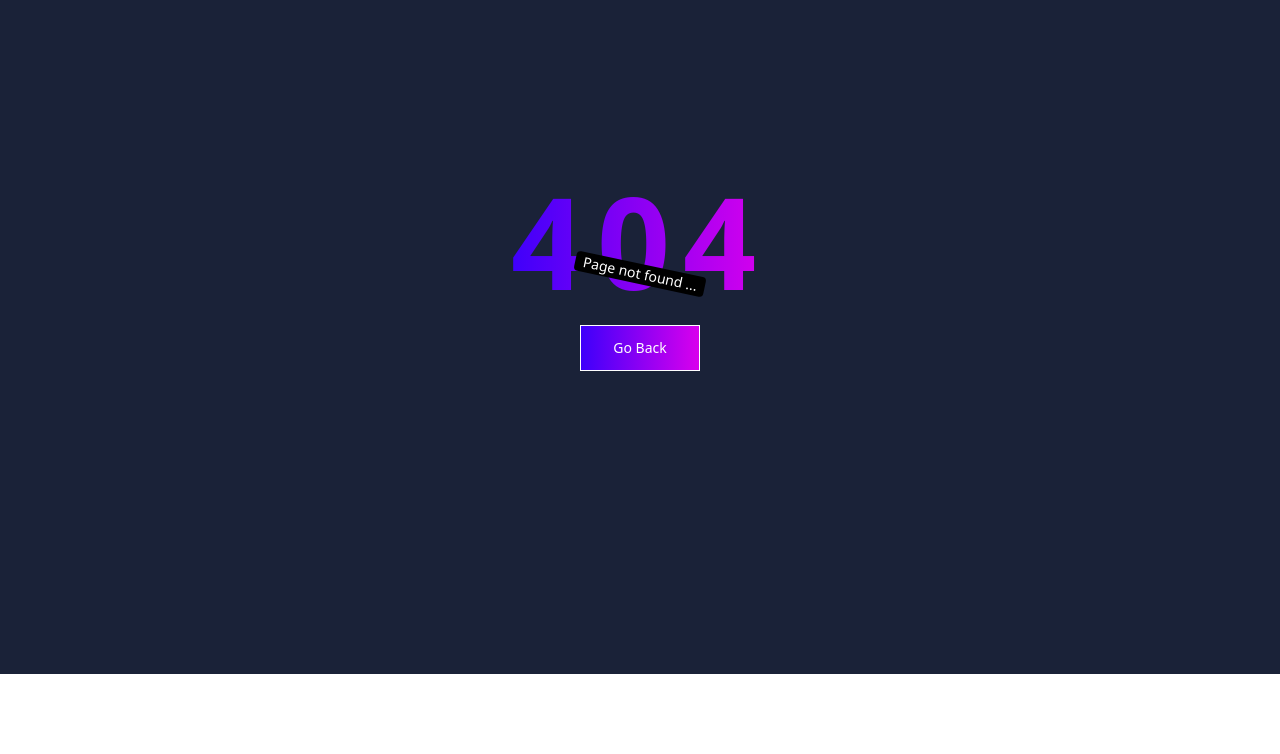
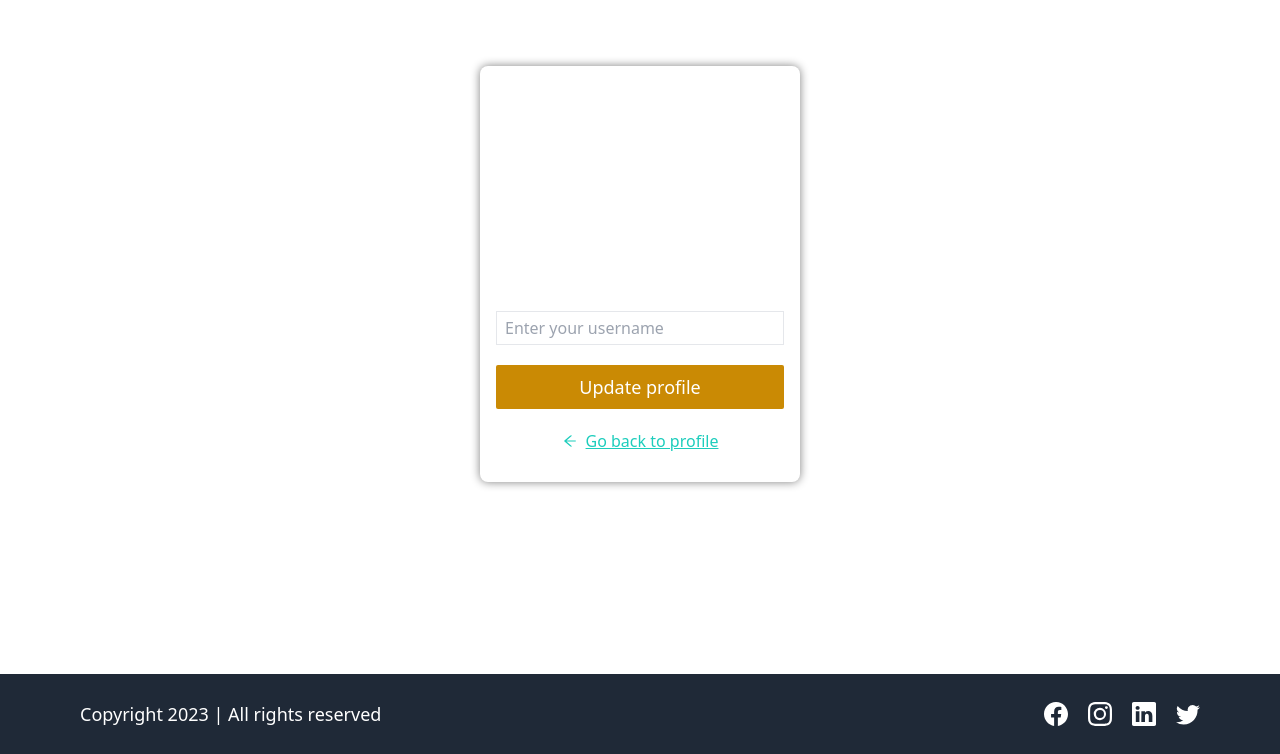
Before and after one commit to shoaibhasann/Coursify-LMS, a React (Vite) app in the folder client/: page /user/editprofile in a window 1280 px wide. Before the commit this address had no page. Shown: the part 126-880 px from the top of the page. Before the commit the page ends 800 px from the top, so only its background shows below. Built offline with nearby package versions, Linux system fonts and the light colour scheme; sample sign-in values are in the browser's storage.

Commit message:
Added edit profile page and its implementation

```diff
--- a/client/src/App.jsx
+++ b/client/src/App.jsx
@@ -13,6 +13,8 @@ import HomePage from './pages/HomePage.jsx'
 import Login from './pages/Login.jsx'
 import NotFound from './pages/NotFound.jsx'
 import Signup from './pages/Signup.jsx'
+import EditProfile from './pages/user/EditProfile.jsx'
+import Profile from './pages/user/Profile.jsx'
 
 function App() {
   return (
@@ -30,6 +32,11 @@ function App() {
         <Route path="/course/create" element={<CreateCourse />} />
       </Route>
 
+      <Route element={<RequireAuth allowedRoles={["admin", "user"]}/>}>
+        <Route path="/user/profile" element={<Profile />} />
+        <Route path="/user/editprofile" element={<EditProfile />} />
+      </Route>
+
       <Route path="*" element={<NotFound />} />
     </Routes>
   );
--- /dev/null
+++ b/client/src/pages/user/EditProfile.jsx
@@ -0,0 +1,134 @@
+import { useState } from "react";
+import toast from "react-hot-toast";
+import { AiOutlineArrowLeft } from "react-icons/ai";
+import { BsPersonCircle } from "react-icons/bs";
+import { useDispatch, useSelector } from "react-redux";
+import { Link,useNavigate } from "react-router-dom";
+
+import HomeLayout from "../../layouts/HomeLayout.jsx";
+import { getUserData, updateProfile } from "../../redux/slices/AuthSlice.js";
+
+function EditProfile() {
+
+    const dispatch = useDispatch();
+
+    const navigate = useNavigate();
+
+    const [data, setData] = useState({
+        username: "",
+        previewImage: "",
+        avatar: undefined,
+        userId: useSelector((state) => state?.auth?.data?._id)
+    });
+
+    const handleInputChange = (e) => {
+        const { name, value } = e.target;
+
+        setData({
+            ...data,
+            [name] : value
+        });
+    };
+
+    const handleImageUpload = (e) => {
+        e.preventDefault();
+        const file = e.target.files[0];
+
+        if(file){
+            const reader = new FileReader();
+            reader.readAsDataURL(file);
+            reader.addEventListener("load", () => {
+                setData({
+                    ...data,
+                    previewImage: reader.result,
+                    avatar: file
+                })
+            })
+        }
+
+    }
+
+    const onFormSubmit = async (e) => {
+        e.preventDefault();
+
+        if(data.username !== "" && data.username.length < 5){
+            toast.error("username must be atleast of 5 characters.")
+        }
+
+        const formData = new FormData();
+
+        if(data.username !== ''){
+            formData.append("username", data.username);
+        }
+
+        if(data.avatar !== undefined){
+            formData.append("avatar", data.avatar);
+        }
+
+        await dispatch(updateProfile(formData));
+
+        await dispatch(getUserData());
+
+        navigate("/user/profile");
+
+    }
+  return (
+    <HomeLayout>
+      <div className="flex items-center justify-center h-[100vh]">
+        <form
+          noValidate
+          encType="multipart/form-data"
+          onSubmit={onFormSubmit}
+          className="flex flex-col justify-center gap-5 rounded-lg p-4 text-white w-80 min-h-[26rem] shadow-[0_0_10px_gray]"
+        >
+          <h1 className="text-center text-2xl font-semibold">Edit profile</h1>
+          <label className="cursor-pointer" htmlFor="image_uploads">
+            {data.previewImage ? (
+              <img
+                className="w-28 h-28 rounded-full m-auto"
+                src={data.previewImage}
+              />
+            ) : (
+              <BsPersonCircle className="w-28 h-28 rounded-full m-auto" />
+            )}
+          </label>
+          <input
+            onChange={handleImageUpload}
+            className="hidden"
+            type="file"
+            id="image_uploads"
+            name="image_uploads"
+          />
+          <div className="flex flex-col gap-1">
+            <label htmlFor="username" className="text-lg font-semibold">
+              Username
+            </label>
+            <input
+              required
+              type="text"
+              name="username"
+              id="username"
+              placeholder="Enter your username"
+              className="bg-transparent px-2 py-1 border"
+              value={data.username}
+              onChange={handleInputChange}
+            />
+          </div>
+          <button
+            type="submit"
+            className="w-full bg-yellow-600 hover:bg-yellow-500 transition-all ease-in-out duration-300 rounded-sm py-2 text-lg cursor-pointer"
+          >
+            Update profile
+          </button>
+          <Link to="/user/profile">
+            <p className="link text-accent cursor-pointer flex items-center justify-center w-full gap-2">
+              <AiOutlineArrowLeft /> Go back to profile
+            </p>
+          </Link>
+        </form>
+      </div>
+    </HomeLayout>
+  );
+}
+
+export default EditProfile
--- /dev/null
+++ b/client/src/pages/user/Profile.jsx
@@ -0,0 +1,73 @@
+import toast from "react-hot-toast";
+import { useDispatch, useSelector } from "react-redux";
+import { Link, useNavigate } from "react-router-dom";
+
+import HomeLayout from "../../layouts/HomeLayout";
+
+// import { getUserData } from "../../Redux/Slices/AuthSlice";
+// import { cancelCourseBundle } from "../../Redux/Slices/RazorpaySlice";
+
+function Profile() {
+  const dispatch = useDispatch();
+  const navigate = useNavigate();
+  const userData = useSelector((state) => state?.auth?.data);
+
+  async function handleCancellation() {
+    // toast("Initiating cancellation");
+    // await dispatch(cancelCourseBundle());
+    // await dispatch(getUserData());
+    // toast.success("Cancellation completed!");
+    // navigate("/");
+  }
+  return (
+    <HomeLayout>
+      <div className="min-h-[90vh] flex items-center justify-center">
+        <div className="my-10 mx-4 sm:mx-auto flex flex-col gap-4 rounded-sm p-4 text-white w-96 shadow-[0_0_10px_#eab308]">
+          <img
+            src={userData?.avatar?.secure_url}
+            className="w-40 m-auto rounded-full border border-green-500 p-2"
+          />
+          <h3 className="text-xl font-semibold text-center capitalize">
+            {userData?.username}
+          </h3>
+          <div className="grid grid-cols-2">
+            <p>Email: </p>
+            <p>{userData?.email}</p>
+            <p>Role: </p>
+            <p>{userData?.role?.toUpperCase()}</p>
+            <p>Subscription: </p>
+            <p>
+              {userData?.subscription?.status === "active"
+                ? "Active"
+                : "Inactive"}
+            </p>
+          </div>
+          <div className="flex items-center justify-between gap-2">
+            <Link
+              to="/changepassword"
+              className="w-1/2 bg-yellow-600 hover:bg-yellow-500 transition-all ease-in-out duration-300 rounded-sm font-semibold py-2 cursor-pointer text-center"
+            >
+              <button>Change password</button>
+            </Link>
+            <Link
+              to="/user/editprofile"
+              className="w-1/2 bg-yellow-600 hover:bg-yellow-500 transition-all ease-in-out duration-300 rounded-sm font-semibold py-2 cursor-pointer text-center"
+            >
+              <button>Edit profile</button>
+            </Link>
+          </div>
+          {userData?.subscription?.status === "active" && (
+            <button
+              onClick={handleCancellation}
+              className="w-full bg-red-600 hover:bg-red-500 transition-all ease-in-out duration-300 rounded-sm font-semibold py-2 cursor-pointer text-center"
+            >
+              Cancel Subscription
+            </button>
+          )}
+        </div>
+      </div>
+    </HomeLayout>
+  );
+}
+
+export default Profile;
```
